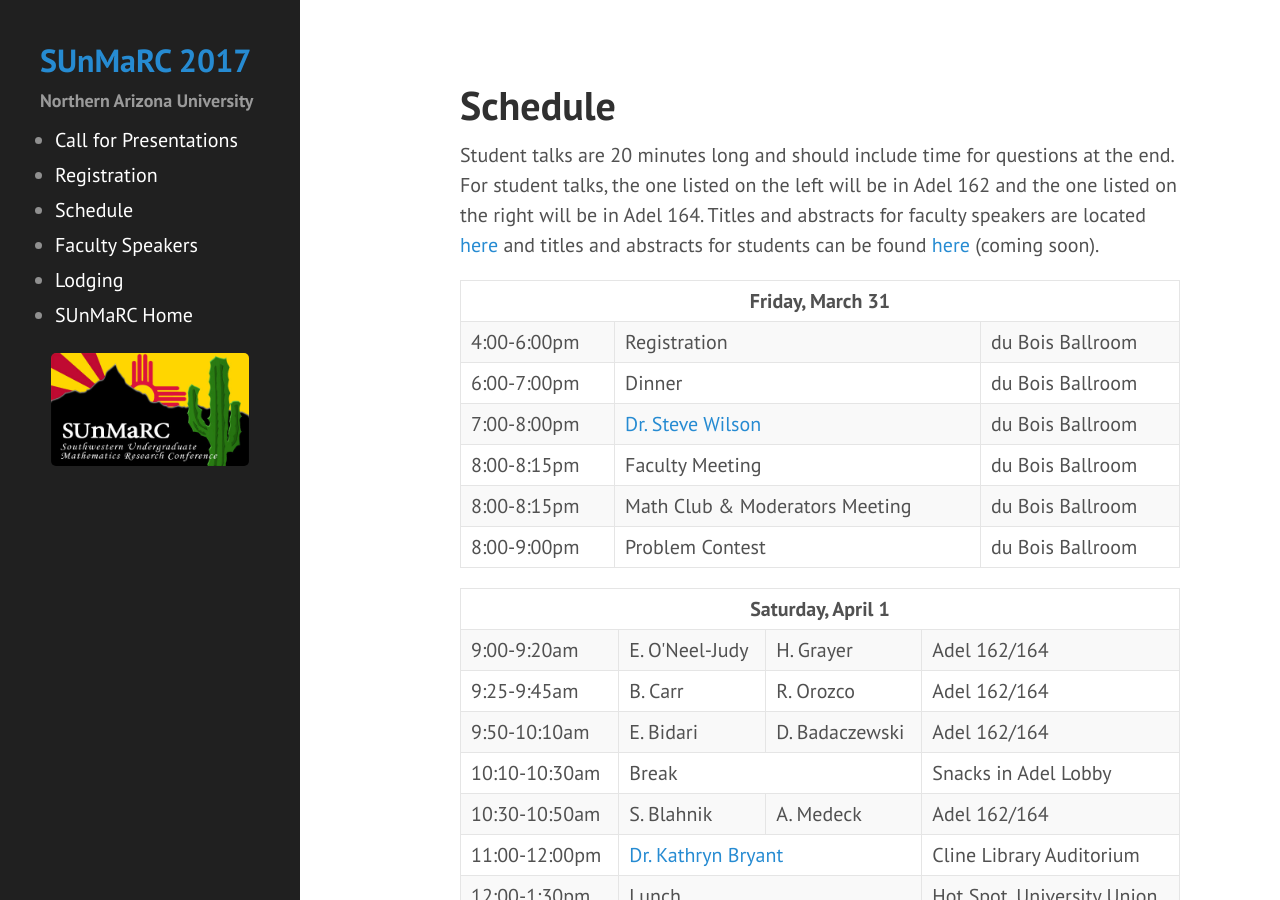
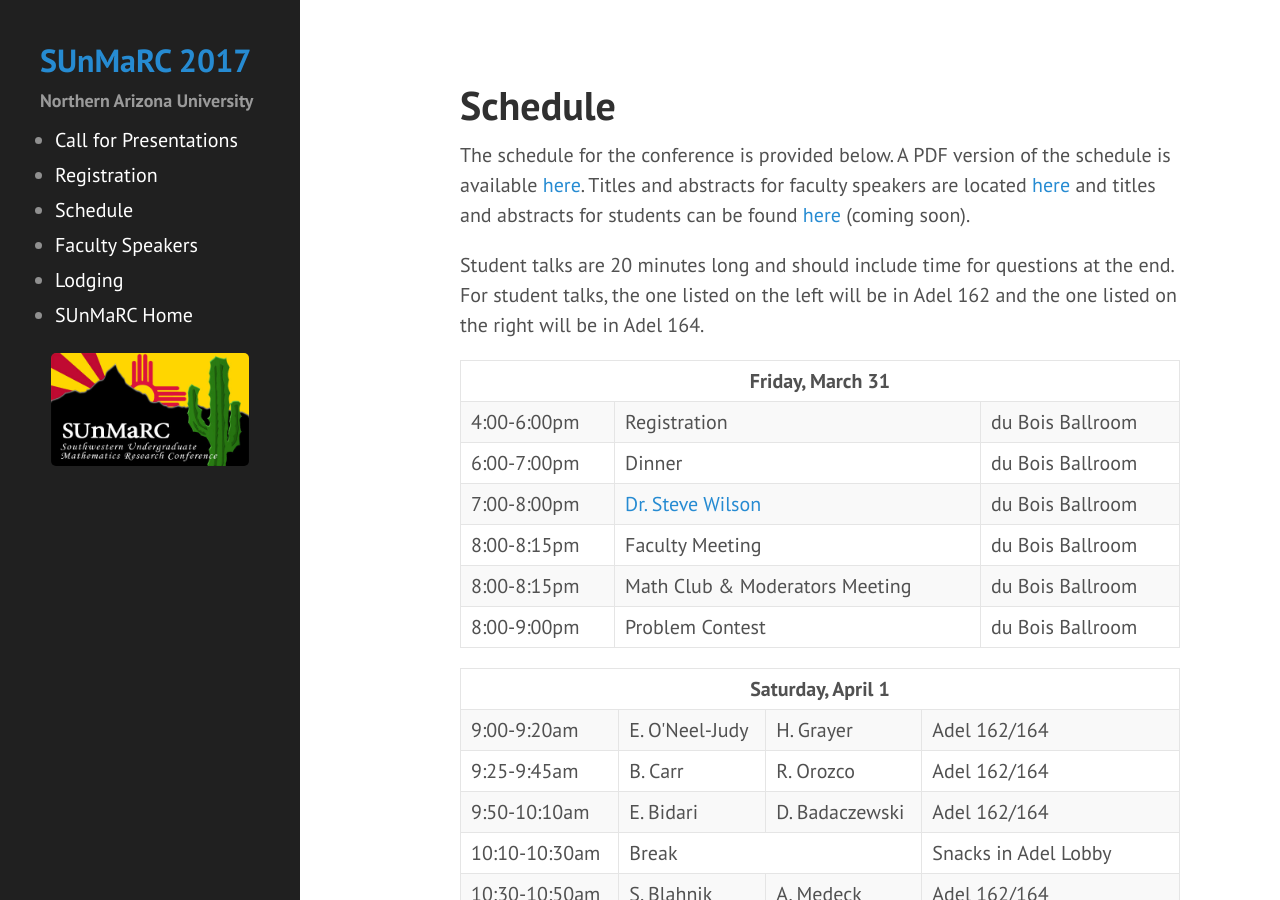
Before and after one commit to NAUMathStat/sunmarc2017, a Jekyll site: the page built from schedule.md, in a window 1280 px wide and 900 px high. Built offline with Jekyll 4.4.1, drawn with Linux system fonts in a browser that asks for light colours.

Commit message:
Update to schedule

```diff
--- a/schedule.md
+++ b/schedule.md
@@ -3,7 +3,9 @@ layout: page
 title: Schedule
 ---
 
-Student talks are 20 minutes long and should include time for questions at the end. For student talks, the one listed on the left will be in Adel 162 and the one listed on the right will be in Adel 164. Titles and abstracts for faculty speakers are located [here](https://naumathstat.github.io/sunmarc2017/speakers/) and titles and abstracts for students can be found [here](https://naumathstat.github.io/sunmarc2017/abstracts.pdf/) (coming soon).
+The schedule for the conference is provided below.  A PDF version of the schedule is available [here](https://naumathstat.github.io/sunmarc2017/schedule.pdf). Titles and abstracts for faculty speakers are located [here](https://naumathstat.github.io/sunmarc2017/speakers/) and titles and abstracts for students can be found [here](https://naumathstat.github.io/sunmarc2017/abstracts.pdf/) (coming soon).
+
+Student talks are 20 minutes long and should include time for questions at the end. For student talks, the one listed on the left will be in Adel 162 and the one listed on the right will be in Adel 164.
 
 <table>
 <thead>
```
